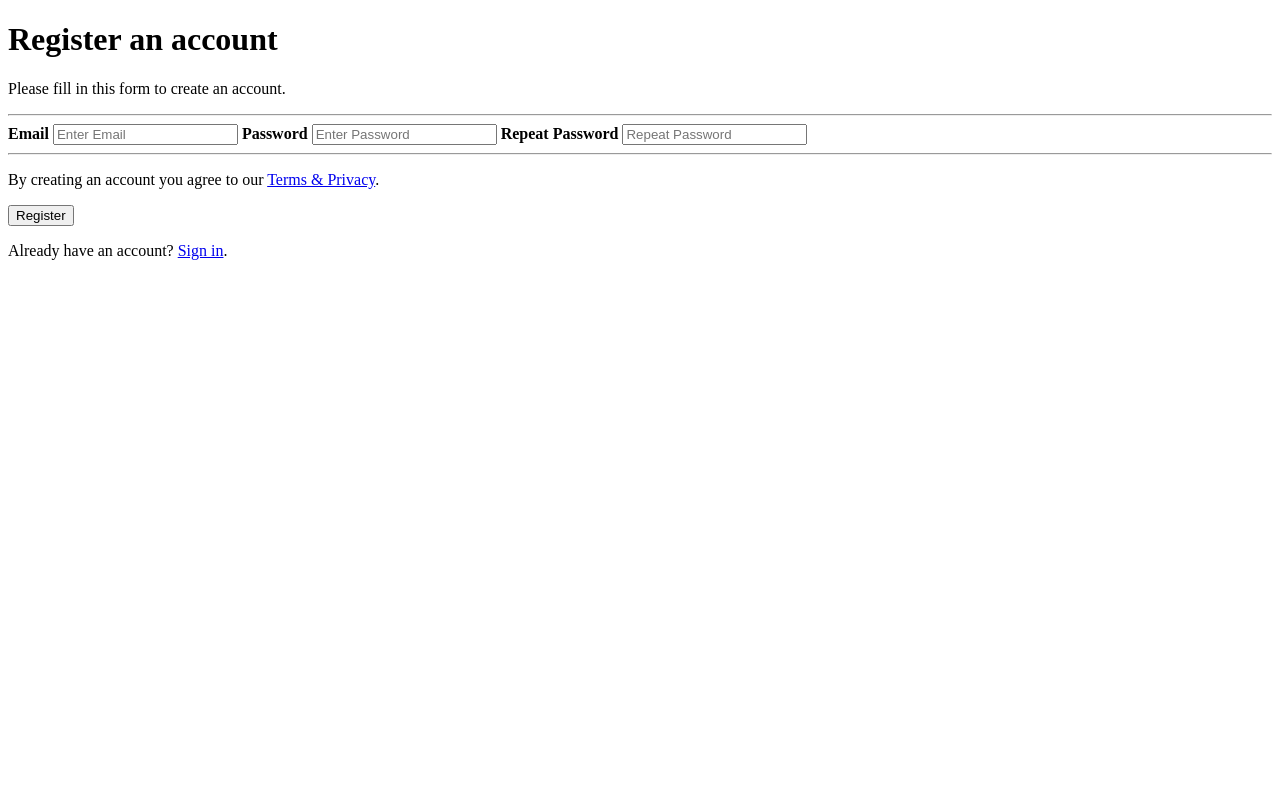
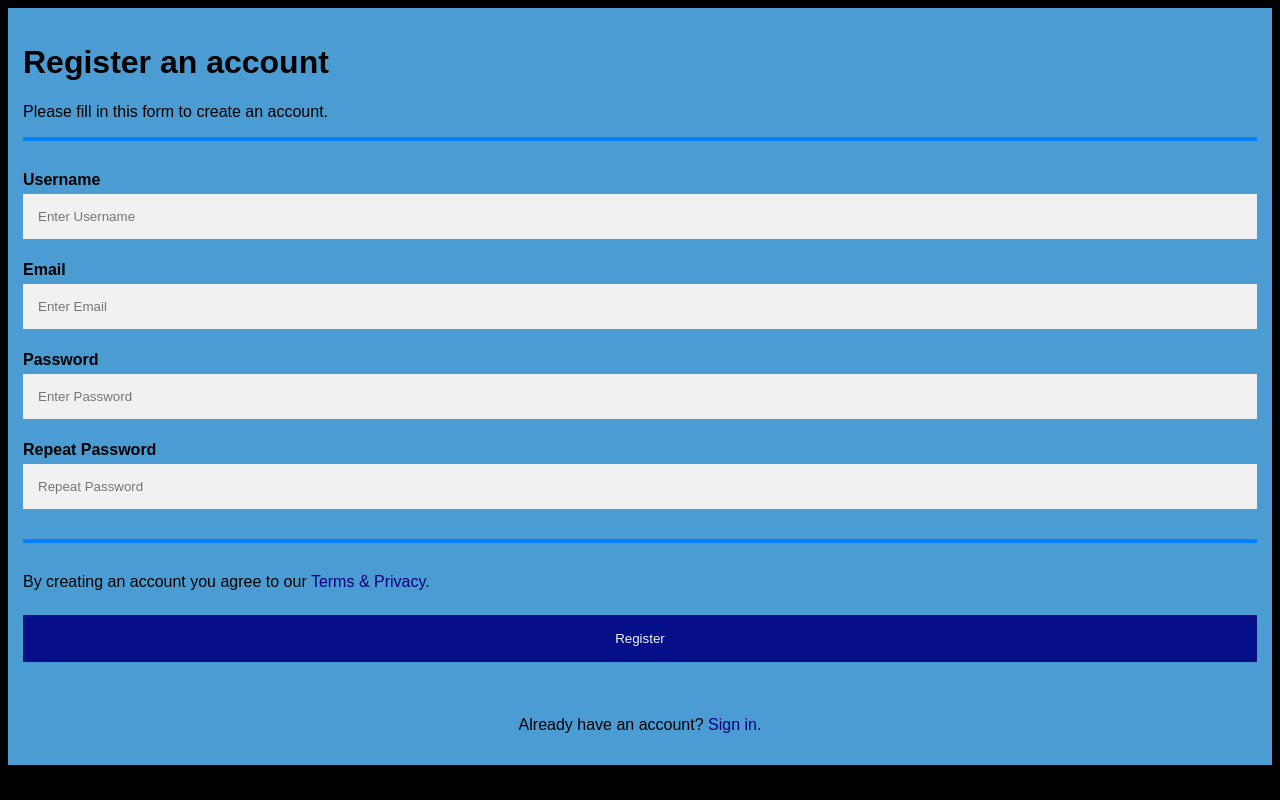
Before and after one commit to comp426-2022-spring/e01-bmh14, a plain HTML site: page public/index.html in a window 1280 px wide. Drawn offline with Linux system fonts and the light colour scheme.

Commit message:
checking

```diff
--- a/public/index.html
+++ b/public/index.html
@@ -3,22 +3,23 @@
 <head>
 <meta name="viewport" content="width=device-width, initial-scale=1">
 <!-- 1. Add a link to a stylesheet called "style.css" on the next line -->
-
+<link rel="stylesheet" href="style.css">
 <!-- 2.  Add a link to a script called "script.js" on the next line -->
+<link href="script.js">
 </head>
 <body>
 
 <form action="/app/register/">
   <div class="container">
     <!-- 3.  Add the ID "register" to the header on the next line -->
-    <h1>Register an account</h1>
+    <h1 id="register">Register an account</h1>
     <p>Please fill in this form to create an account.</p>
     <hr>
 
     <!-- 4. Using the other form fields below as an example, create a new form field for a username. Give it a label also. -->
-
+    <label for="username"><b>Username</b></label>
     <!-- 5. The name and ID of the input should be "username" -->
-
+    <input type="text" placeholder="Enter Username" name="username" id="username" required>
 
     <label for="email"><b>Email</b></label>
     <input type="text" placeholder="Enter Email" name="email" id="email" required>
@@ -30,14 +31,14 @@
     <input type="password" placeholder="Repeat Password" name="pass-repeat" id="pass-repeat" required>
     <hr>
     <!-- 6. Change the link on the next line to lead to a (nonexistent) page called "/info/terms/" -->
-    <p>By creating an account you agree to our <a href="#">Terms & Privacy</a>.</p>
+    <p>By creating an account you agree to our <a href="/info/terms/">Terms & Privacy</a>.</p>
 
     <button type="submit" class="registerbtn">Register</button>
   </div>
 
   <div class="container signin">
     <!-- 7. Change the link on the next line to lead to a (nonexistent) page called "/app/login/" -->
-    <p>Already have an account? <a href="#">Sign in</a>.</p>
+    <p>Already have an account? <a href="/app/login/">Sign in</a>.</p>
   </div>
 </form>
 
--- a/public/style.css
+++ b/public/style.css
@@ -8,11 +8,11 @@ body {
 }
 
 /* 8. Add style to divs with the "container" class */
- {
+div.container {
   /* 9. Add 15px padding */
-
+  padding: 15px;
   /* 10. Make the background color of the container Carolina Blue using the hex code defined here: https://en.wikipedia.org/wiki/Carolina_blue*/
-
+  background-color: #4B9CD3;
 }
 
 input[type=text], input[type=password] {
@@ -30,30 +30,32 @@ input[type=text]:focus, input[type=password]:focus {
 }
 
 /* 11. Style only the h1 with id "register" */
-h1 {
+h1.register {
   /* 12. Make the text BOLD */
-
-  /* 13. Make the text color navy (look up the hex code for navy)
-
+  font-weight: bold;
+  /* 13. Make the text color navy (look up the hex code for navy)*/
+  color: #000080;
 }
 
 hr {
   /* 14. Override default hr style with a 30-pixel bottom margin */
-
+  margin-bottom: 30px;
   /* 15. Add a 2-pixel solid azure border (look up the hex code). */
-
+  border-color: #0080FF;
+  border-width: 2px;
+  border-style: solid;
 }
 
 /* 16. Set a style for the submit button with "registerbtn" class */
- {
+button.registerbtn {
   /* 17. Set the background color to navy using the hex color */
-
+  background-color: #000080;
   /* 18. Set the text color to white using the hex color */
-
+  color: #ffffff;
   padding: 16px 20px;
   margin: 8px 0;
   /* 19. Set it to have no border */
-
+  border: none;
   cursor: pointer;
   width: 100%;
   opacity: 0.9;
@@ -65,21 +67,21 @@ hr {
 
 a {
   /* 20. Make link text color navy blue (look up the hex code) */
-  color: ;
+  color: #000080;
   /* 21. Set the text-decoration to none for links */
-  text-decoration: ;
+  text-decoration: none;
 }
 
 /* 22. Set style for links using the :hover pseudoclass */
- {
+a:hover {
   /* 23. Change the color of links to azure on mouseover */
-
+  color: #0080FF;
   /* 24. Set the text-decoration to underline for links on mouseover */
-
+  text-decoration: underline;
 }
 
 .signin {
-  background-color: #f1f1f1
+  background-color: #f1f1f1;
   /* 25. Align the text for the section with class "signin" to be centered */
-
+  text-align: center;
 }
```
